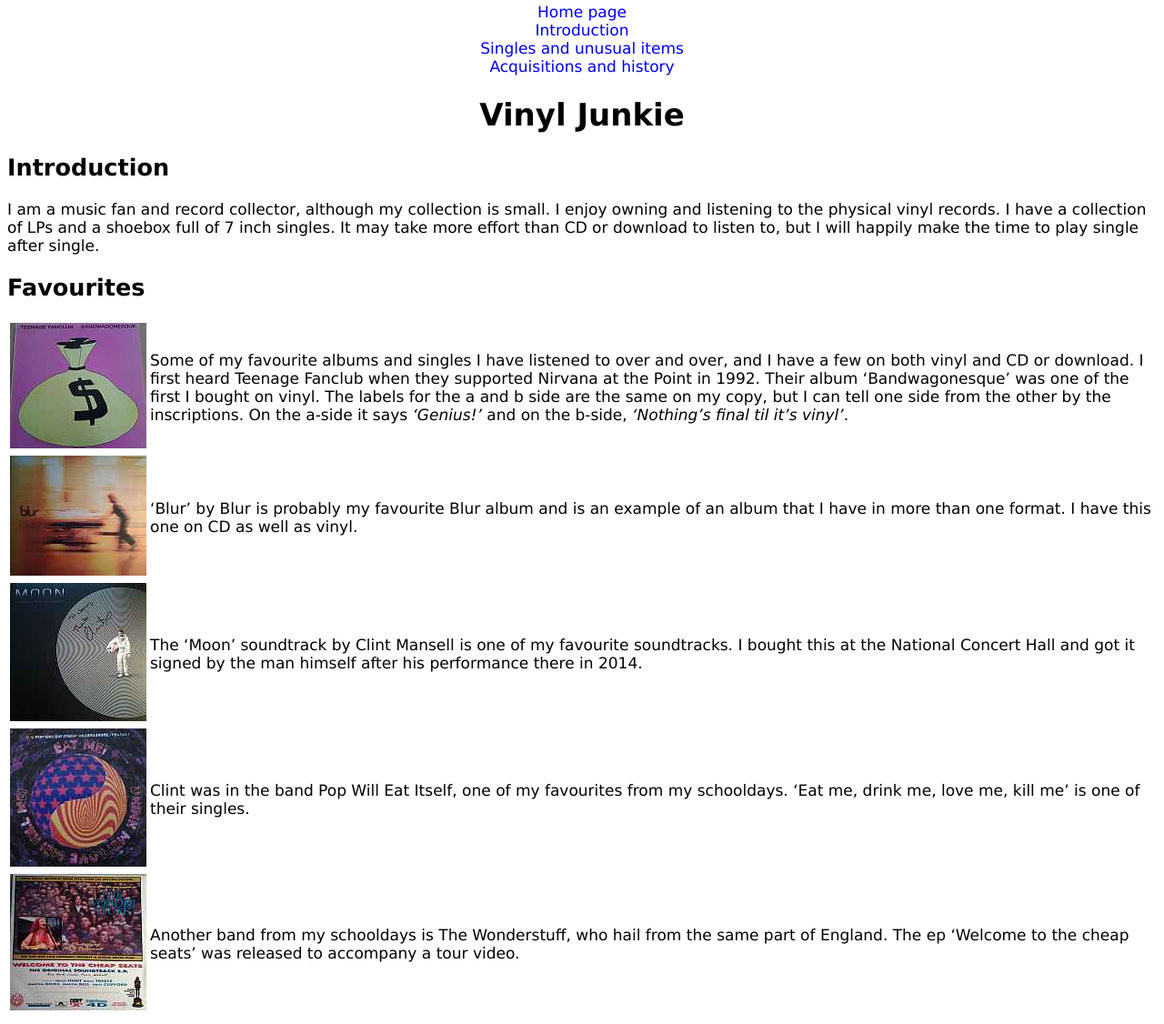
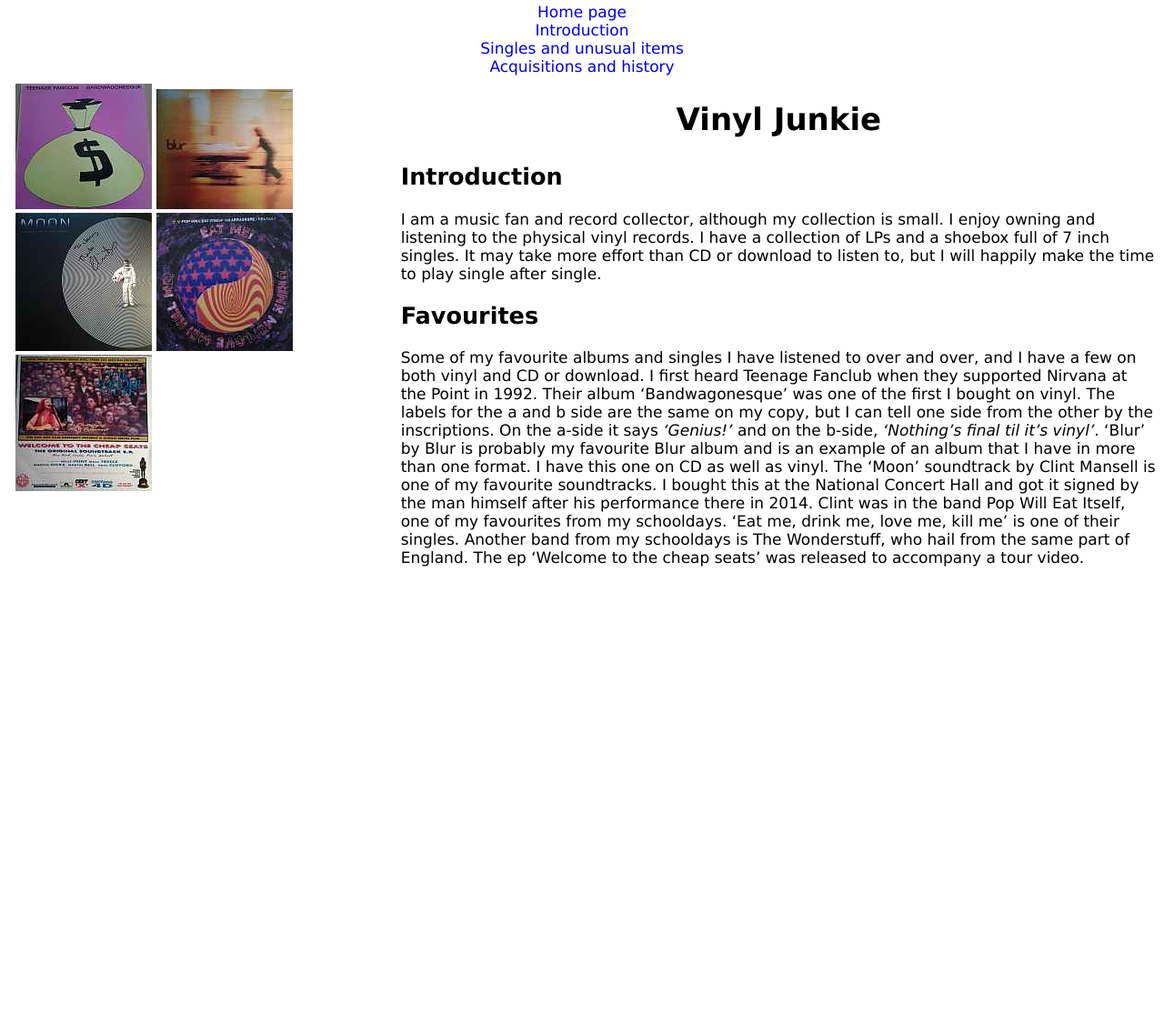
Before and after one commit to bn5092017/VinylStory, a plain HTML site: page Vinyl.html in a window 1280 px wide. Shown: the part 5-1131 px from the top of the page at 91% size. After the commit the page ends 800 px from the top, so only its background shows below. Drawn offline with Linux system fonts and the light colour scheme.

Commit message:
Version 5: style for all pages changed to use section classes and CSS rules

```diff
--- a/Vinyl.html
+++ b/Vinyl.html
@@ -14,6 +14,15 @@
     <a href="Singles.html">Singles and unusual items</a>
     <a href="Acquisitions.html">Acquisitions and history</a>
 </nav>
+<main>
+  <section class="images">
+      <img src="images/band.jpg">
+      <img src="images/blur.jpg">
+      <img src="images/moon.jpg">
+      <img src="images/pwei.jpg">
+      <img src="images/stuff.jpg">
+  </section>
+  <section class="text">
   <h1>Vinyl Junkie</h1>
     <h2>Introduction</h2>
     <p>
@@ -22,55 +31,20 @@
     It may take more effort than CD or download to listen to, but I will happily make the time to play single after single.
     </p>
     <h2>Favourites</h2>
-<table>
-    <tr>
-        <td>
-            <img src="images/band.jpg">
-        </td>
-        <td>
     Some of my favourite albums and singles I have listened to over and over, and I have a few on both vinyl and CD
     or download.  I first heard Teenage Fanclub when they supported Nirvana at the Point in 1992.  Their album
     ‘Bandwagonesque’ was one of the first I bought on vinyl. The labels for the a and b side are the same on my copy,
     but I can tell one side from the other by the inscriptions.  On the a-side it says <em>‘Genius!’</em> and on the b-side,
     <em>‘Nothing’s final til it’s vinyl’</em>.
-        </td>
-    </tr>
-    <tr>
-        <td>
-            <img src="images/blur.jpg">
-        </td>
-        <td>
     ‘Blur’ by Blur is probably my favourite Blur album and is an example of an album that I have in more than
     one format.  I have this one on CD as well as vinyl.
-        </td>
-    </tr>
-    <tr>
-        <td>
-            <img src="images/moon.jpg">
-        </td>
-        <td>
     The ‘Moon’ soundtrack by Clint Mansell is one of my favourite soundtracks.  I bought this at the National
     Concert Hall and got it signed by the man himself after his performance there in 2014.
-        </td>
-    </tr>
-    <tr>
-        <td>
-            <img src="images/pwei.jpg">
-        </td>
-        <td>
     Clint was in the band Pop Will Eat Itself, one of my favourites from my schooldays.
     ‘Eat me, drink me, love me, kill me’ is one of their singles.
-        </td>
-    </tr>
-    <tr>
-        <td>
-            <img src="images/stuff.jpg">
-        </td>
-        <td>
     Another band from my schooldays is The Wonderstuff, who hail from the same part of England.
     The ep ‘Welcome to the cheap seats’ was released to accompany a tour video.
-        </td>
-    </tr>
-</table>
+</section>
+</main>
 </body>
 </html>
```
Also changed, not shown: Acquisitions.html (+11 -0 lines), Singles.html (+1 -2 lines). Lines whose indentation alone changed are shown as unchanged.
